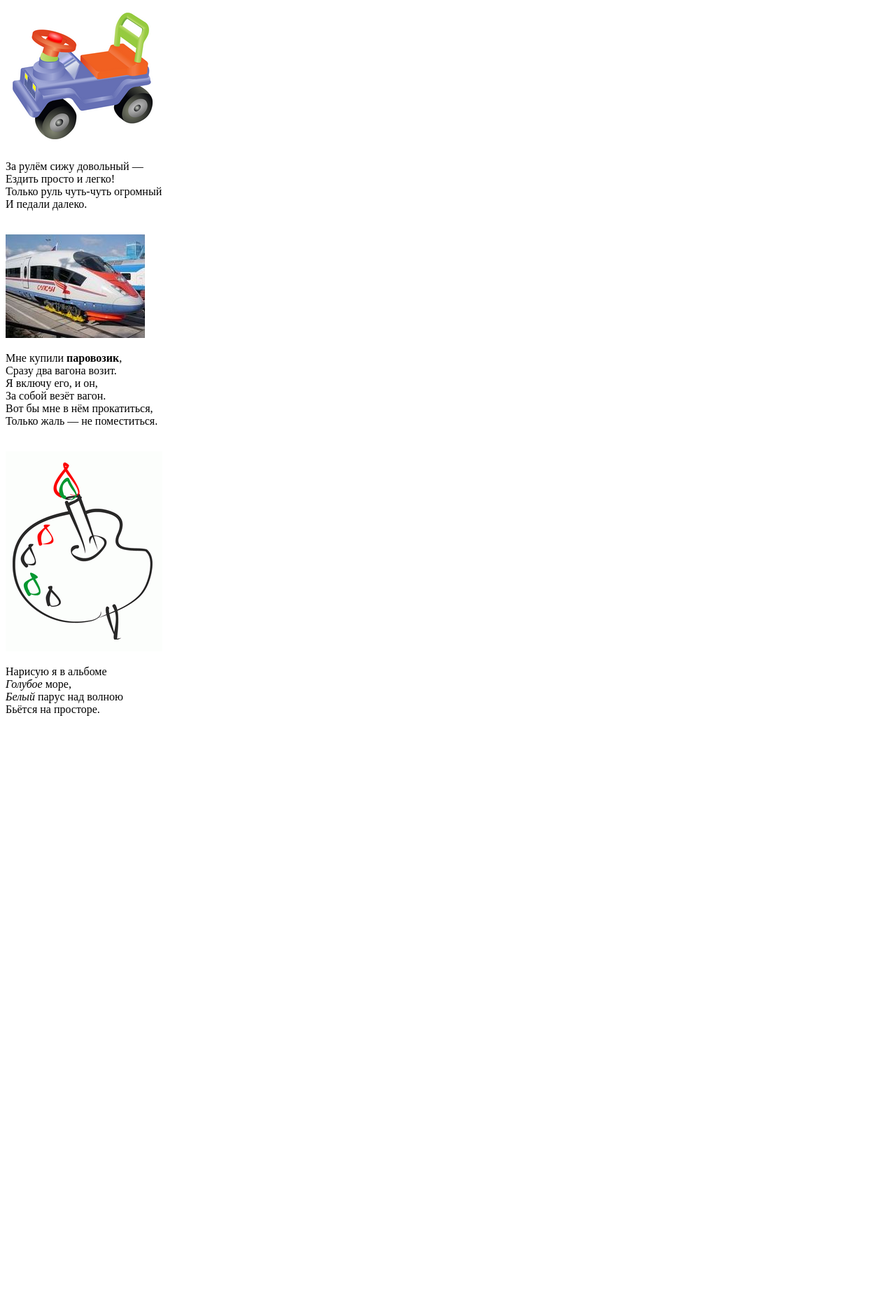
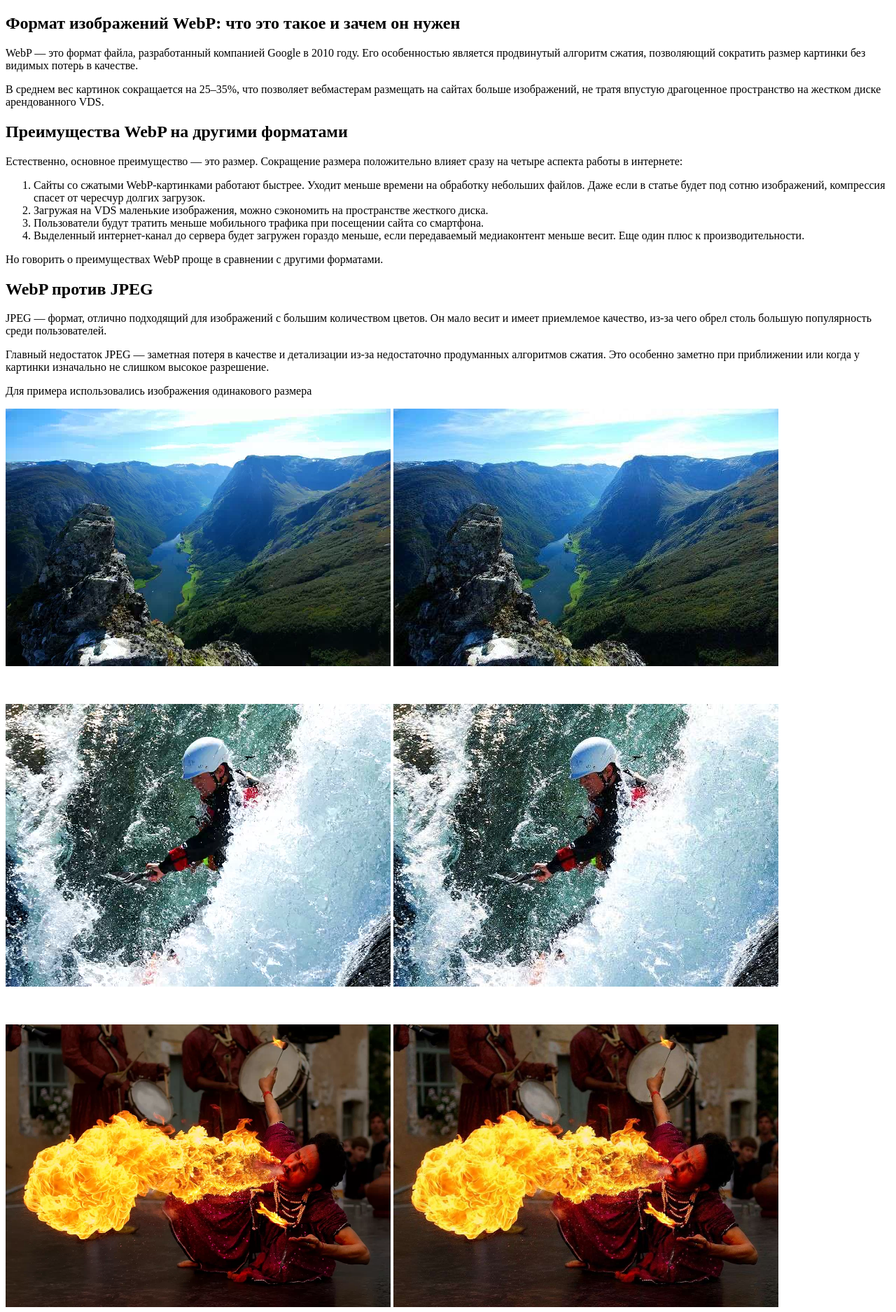
Before and after one commit to NatalieArd/CourseIT, a plain HTML site: page index.html in a window 1280 px wide. Shown: the top 1875 px of the page at 70% size. Before the commit the page ends 1039 px from the top, so only its background shows below. Drawn offline with Linux system fonts and the light colour scheme.

Commit message:
created web-site

```diff
--- a/index.html
+++ b/index.html
@@ -4,26 +4,51 @@
     <meta charset="UTF-8">
     <meta http-equiv="X-UA-Compatible" content="IE=edge">
     <meta name="viewport" content="width=device-width, initial-scale=1.0">
-    <title>Childbook</title>
+    <title>Webp</title>
 </head>
 <body>
-    <img src="img/car.png" alt="изображение машинки" title="машинка"> <!-- считаю оптимальным для изображений с небольшим количеством цветов: не теряется качество + оптимальный вес изображения -->
-    <p>За рулём сижу довольный &mdash;<br>
-    Ездить просто и легко!<br>
-    Только руль чуть-чуть огромный<br>
-    И педали далеко.</p><br>
-    <img src="img/train.jpeg" alt="изображение поезда" title="поезд"> <!-- Нет необходимости в прозрачности изображения, потеря качества несущественна при данном размере изображения, а "вес" меньше, чем в png -->
-    <p>Мне купили <strong>паровозик</strong>,<br>
-    Сразу два вагона возит.<br>
-    Я включу его, и он,<br>
-    За собой везёт вагон.<br>
-    Вот бы мне в нём прокатиться,<br>
-    Только жаль &mdash; не поместиться.</p><br>
-    <img src="img/color.gif" alt="изображение палитры" title="Палитра"> <!-- Достаточно 256 цветов для корректного отображения изображения -->
-    <p>Нарисую я в альбоме<br>
-    <em>Голубое</em> море,<br>
-    <em>Белый</em> парус над волною<br>
-    Бьётся на просторе.</p>
-    <!-- Для файла childbook.png использовался формат PNG, т.к. этот формат позволяет отображать полноцветные изображения без потери качества, что является оптимальным для работы с преображением изображений. -->
+    <h2>Формат изображений WebP: что это такое и зачем он нужен</h2>
+    <p>WebP — это формат файла, разработанный компанией Google в 2010 году. Его особенностью является продвинутый алгоритм сжатия, позволяющий сократить размер картинки без видимых потерь в качестве.</p>
+    <p>В среднем вес картинок сокращается на 25–35%, что позволяет вебмастерам размещать на сайтах больше изображений, не тратя впустую драгоценное пространство на жестком диске арендованного VDS.</p>
+    <h2>Преимущества WebP на другими форматами</h2>
+    <p>Естественно, основное преимущество — это размер. Сокращение размера положительно влияет сразу на четыре аспекта работы в интернете:</p>
+    <ol>
+        <li>Сайты со сжатыми WebP-картинками работают быстрее. Уходит меньше времени на обработку небольших файлов. Даже если в статье будет под сотню изображений, компрессия спасет от чересчур долгих загрузок.</li>
+        <li>Загружая на VDS маленькие изображения, можно сэкономить на пространстве жесткого диска.</li>
+        <li>Пользователи будут тратить меньше мобильного трафика при посещении сайта со смартфона.</li>
+        <li>Выделенный интернет-канал до сервера будет загружен гораздо меньше, если передаваемый медиаконтент меньше весит. Еще один плюс к производительности.</li>
+    </ol>
+    <p>Но говорить о преимуществах WebP проще в сравнении с другими форматами.</p>
+    <h2>WebP против JPEG</h2>
+    <p>JPEG — формат, отлично подходящий для изображений с большим количеством цветов. Он мало весит и имеет приемлемое качество, из-за чего обрел столь большую популярность среди пользователей.</p>
+    <p>Главный недостаток JPEG — заметная потеря в качестве и детализации из-за недостаточно продуманных алгоритмов сжатия. Это особенно заметно при приближении или когда у картинки изначально не слишком высокое разрешение.</p>
+    <p>Для примера использовались изображения одинакового размера</p>
+   <p><img src="img/1a.webp" alt="изображение фьордов" title="webp">
+    <img src="img/1b.jpeg" alt="изображение фьордов" title="jpg"></p><br>
+    <p><img src="img/2a.webp" alt="изображение воды" title="webp">
+    <img src="img/2b.jpeg" alt="изображение воды" title="jpg"></p><br>
+    <p><img src="img/3a.webp" alt="изображение огня" title="webp" width="550">
+    <img src="img/3b.jpeg" alt="изображение огня" title="jpg" width="550"></p><br>
+    <h2>WebP против PNG</h2>
+    <p>PNG — формат, ставший золотым стандартом и сумевший сохранить идеальный баланс между качеством и весом. Он подходит для изображений с логотипами или некрупным текстом. Там, где нужна высокая детализация.</p>
+    <p>Но речь идет о графике. С фотоснимками PNG справляется хуже более узкоспециализированных расширений. К тому же PNG заметно тяжелее того же JPEG даже после компрессии (хоть и сохраняет высокое качество).</p>
+    <p><img src="img/compression.png" alt="сравнение png и webp" title="сравнение форматов" width="500"></p>
+    <p>WebP по детализации и цветопередачи на одном уровне с PNG. Разницу трудно заметить даже при сравнении лоб в лоб. Он хорошо отображает как графику, так и фотографии. При этом размер зачастую ниже, чем у PNG, на 30%.</p> <!-- не удалось найти изображения png и webp одного размера, а установленный photoshop не поддерживает, при сохранении, формат webp. -->
+    <h2>Преимущества и недостатки WebP</h2>
+    <h3>Плюсы формата:</h3>
+    <ul>
+        <li>сохраняет такое же качество при меньшем размере картинки: при сжатии с потерями размер будет в среднем на 30% меньше, чем в JPEG, а без потерь в среднем на 25% меньше, чем PNG. Подтверждающее исследование в следующем пункте статьи;</li>
+        <li>сочетает в себе все преимущества PNG, JPEG и GIF, поддерживает прозрачность и анимацию.</li>
+    </ul>
+    <img src="img/webp.png" alt="изображение сравнения форматов" title="Сравнение популярных форматов изображений" >
+    <h3>Недостатки:</h3>
+    <ul>
+        <li>формат поддерживают не все браузеры (например, Internet Explorer);</li>
+        <li>в пиксельной графике может потеряться часть цветов;</li>
+        <li>не на всех ОС имеются программы для работы с WebP;</li>
+        <li>при сжатии с потерями изображение может выглядеть плоским.</li>
+    </ul>
+    <h2>Вывод</h2>
+    <p>Формат WebP можно назвать перспективным — он позволяет облегчить изображение, сохраняя его качество, а значит уменьшить размер страницы сайта. Но такой формат поддерживают не все браузеры, поэтому рекомендуется иметь несколько вариантов картинок и настроить веб-сервер так, чтобы выдавать пользователям картинки в WebP, если поддержка есть.</p>
 </body>
 </html>
```
Also changed, not shown: img/1a.webp (added), img/1b.jpeg (added), img/2a.webp (added), img/2b.jpeg (added), img/3a.webp (added), img/3b.jpeg (added), img/compression.png (added), img/skobki2.png (added), img/webp.png (added), 1 other file.
